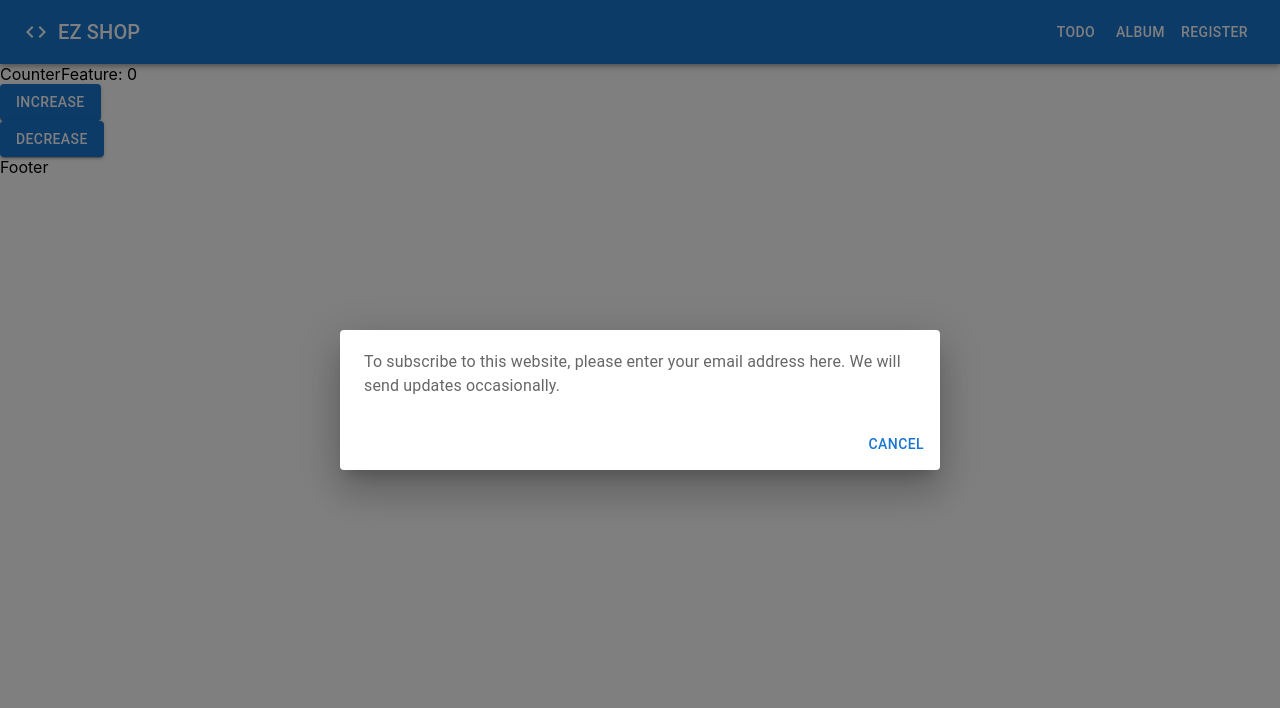
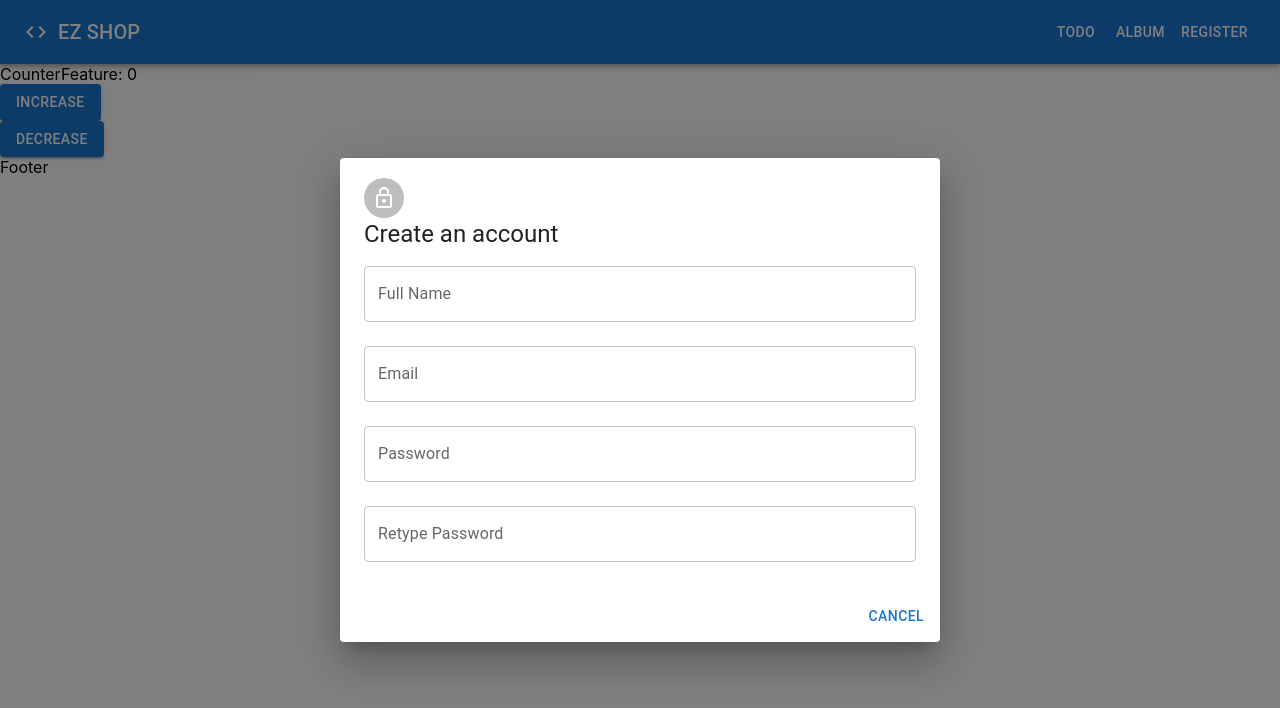
Before and after one commit to toanlehcm/demo_reactjs, a React (Create React App) app: page / in a window 1280 px wide. Both pictures are taken after a click on the button "REGISTER". Shown: the top 708 px of the page. Built offline with nearby package versions, Linux system fonts and the light colour scheme.

Commit message:
ReactJS: 15-05 Setup form đăng ký

```diff
--- a/src/components/Header/index.jsx
+++ b/src/components/Header/index.jsx
@@ -10,6 +10,7 @@
 import DialogActions from '@mui/material/DialogActions';
 import DialogContent from '@mui/material/DialogContent';
 import DialogContentText from '@mui/material/DialogContentText';
+import Register from 'features/Auth/components/Register';
 
 export default function Header() {
   const [open, setOpen] = useState(false);
@@ -79,9 +80,7 @@
         }}
       >
         <DialogContent>
-          <DialogContentText>
-            To subscribe to this website, please enter your email address here. We will send updates occasionally.
-          </DialogContentText>
+          <Register />
         </DialogContent>
 
         <DialogActions>
--- a/src/components/form-controls/InputField/index.jsx
+++ b/src/components/form-controls/InputField/index.jsx
@@ -21,23 +21,14 @@
   const hasError = touchedFields[name] && errors[name];
 
   return (
-    // <Controller
-    //   name={name} // name is passed in from the outside -> require.
-    //   control={form.control} // require for controller.
-    //   as={TextField} // binding into text field such as onChange, onFill, onBlur,...
-    //   fullWidth
-    //   label={label}
-    //   disabled={disabled}
-    //   error={!!hasError}
-    //   helperText={errors?.[name]?.message}
-    // />
-
     <Controller
       name={name}
       control={form.control}
       render={({ field }) => (
         <TextField
           {...field}
+          margin='normal'
+          variant='outlined'
           fullWidth
           label={label}
           disabled={disabled}
--- /dev/null
+++ b/src/features/Auth/components/Register/index.jsx
@@ -0,0 +1,19 @@
+import React from 'react';
+import PropTypes from 'prop-types';
+import RegisterForm from '../RegisterForm';
+
+const Register = (props) => {
+  const handleSubmit = (values) => {
+    console.log('handle submit', values);
+  };
+
+  return (
+    <div>
+      <RegisterForm onSubmit={handleSubmit} />
+    </div>
+  );
+};
+
+Register.propTypes = {};
+
+export default Register;
--- /dev/null
+++ b/src/features/Auth/components/RegisterForm/index.jsx
@@ -0,0 +1,60 @@
+import React from 'react';
+import PropTypes from 'prop-types';
+import { useForm } from 'react-hook-form';
+import * as yup from 'yup';
+import { yupResolver } from '@hookform/resolvers/yup';
+import InputField from 'components/form-controls/InputField';
+import { Avatar, Typography } from '@mui/material';
+import { LockOutlined } from '@mui/icons-material';
+
+RegisterForm.propTypes = {
+  onSubmit: PropTypes.func,
+};
+
+function RegisterForm(props) {
+  const schema = yup.object().shape({
+    title: yup.string().required('Please enter title').min(5, 'Title is too short'),
+  });
+
+  const form = useForm({
+    defaultValues: {
+      fullName: '',
+      email: '',
+      password: '',
+      retypePassword: '',
+    },
+    resolver: yupResolver(schema),
+  });
+
+  const onHandleSubmit = (values) => {
+    const { onSubmit } = props;
+
+    if (onSubmit) {
+      onSubmit(values);
+    }
+
+    // Reset the form whether submitted successfully or not.
+    form.reset();
+  };
+
+  return (
+    <div>
+      <Avatar>
+        <LockOutlined></LockOutlined>
+      </Avatar>
+
+      <Typography component='h3' variant='h5'>
+        Create an account
+      </Typography>
+
+      <form onSubmit={form.handleSubmit(onHandleSubmit)}>
+        <InputField name='fullName' label='Full Name' form={form} disabled={false} />
+        <InputField name='email' label='Email' form={form} disabled={false} />
+        <InputField name='password' label='Password' form={form} disabled={false} />
+        <InputField name='retypePassword' label='Retype Password' form={form} disabled={false} />
+      </form>
+    </div>
+  );
+}
+
+export default RegisterForm;
```
Also changed, not shown: src/features/Auth/index.jsx (added).
